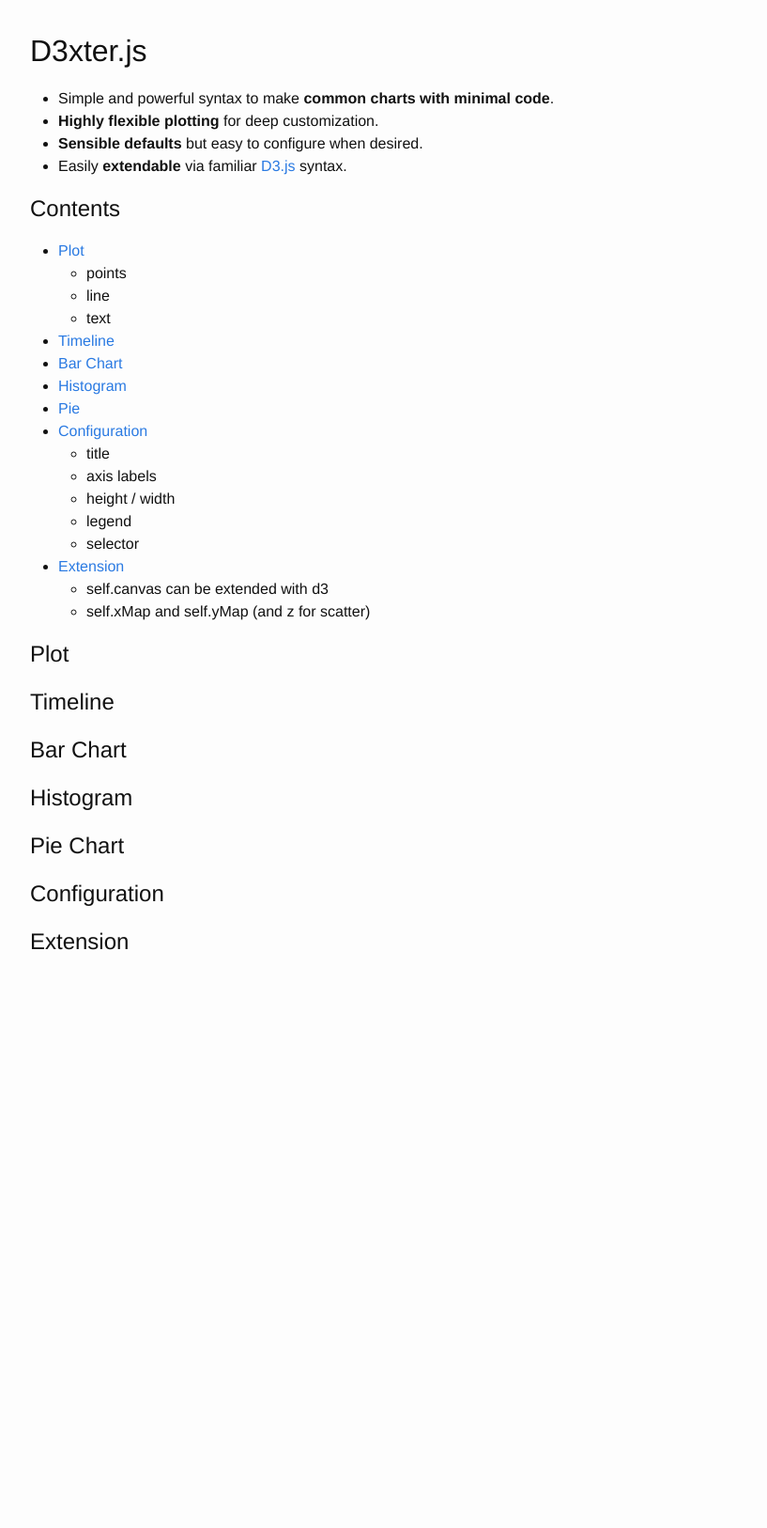
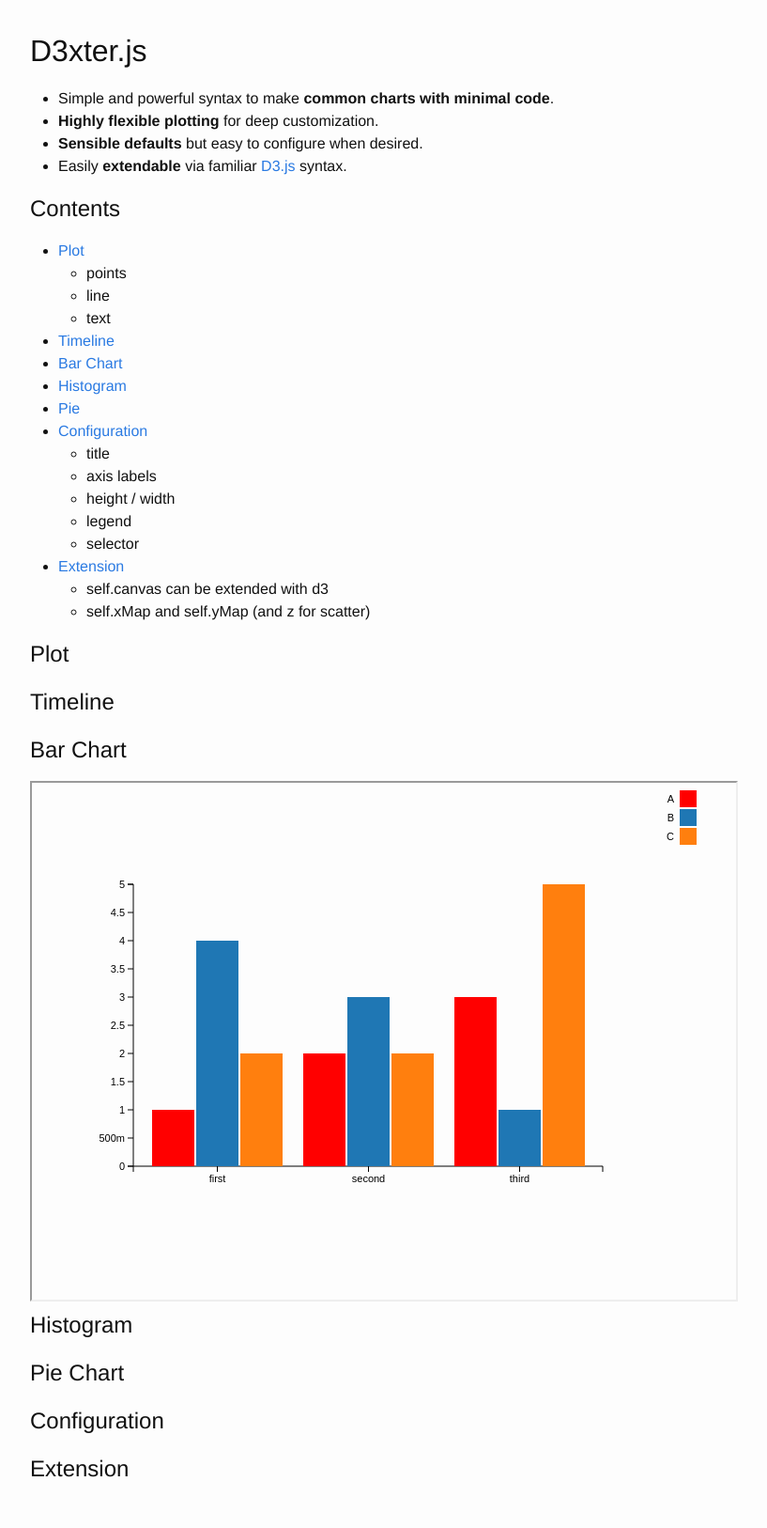
Before and after one commit to D3xterjs/d3xterjs.github.io, a Jekyll site: the page built from index.markdown, in a window 1280 px wide. Shown: the whole page at 94% size, without its empty margins (238-1055 px from the left). Built offline with Jekyll 4.4.1, drawn with Linux system fonts in a browser that asks for light colours; before the commit the page ends 1065 px from its top, so only the background shows below that.

Commit message:
initial commit

```diff
--- a/_includes/head.html
+++ b/_includes/head.html
@@ -16,11 +16,9 @@
   <!-- additional styling -->
   <link rel="stylesheet" href="{{ site.baseurl }}/css/extension.css">
 
-  <!-- d3 d3xter.js -->
+  <!-- d3 & d3xter.js -->
   <script src="{{ site.baseurl }}/bower_components/d3/d3.js"></script>
   <link rel="stylesheet" href="{{ site.baseurl }}/bower_components/d3xter/css/style.css">
   <script src="{{ site.baseurl }}/bower_components/d3xter/js/lib.js" charset="utf-8"></script>
 
-  <!-- script for charts -->
-  <script src="{{ site.baseurl }}/scripts/charts.js"></script>
 </head>
--- /dev/null
+++ b/charts/bar.html
@@ -0,0 +1,27 @@
+<head>
+  <script src="/bower_components/d3/d3.js"></script>
+
+  <link rel="stylesheet" href="/bower_components/d3xter/css/style.css">
+  <script src="/bower_components/d3xter/js/lib.js" charset="utf-8"></script>
+
+</head>
+<body>
+<script type="text/javascript">
+var myBar = new D3xter().bar({
+  labels: ["A", "B", "C"],
+  groups: ["first", "second", "third"],
+  datasets: [
+    {
+      values: [1, 2, 3],
+      color: 'red'
+    },
+    {
+      values: [4, 3, 1],
+    },
+    {
+      values: [2, 2, 5],
+    }
+  ]
+})
+</script>
+</body>
--- a/index.markdown
+++ b/index.markdown
@@ -32,13 +32,13 @@ layout: default
 <a name="plot" />
 
 
-
 ## Timeline
 <a name="timeline" />
 
 
 ## Bar Chart
 <a name="bar" />
+<iframe height='550' width='750' src="./charts/bar.html"></iframe>
 
 
 ## Histogram
```
